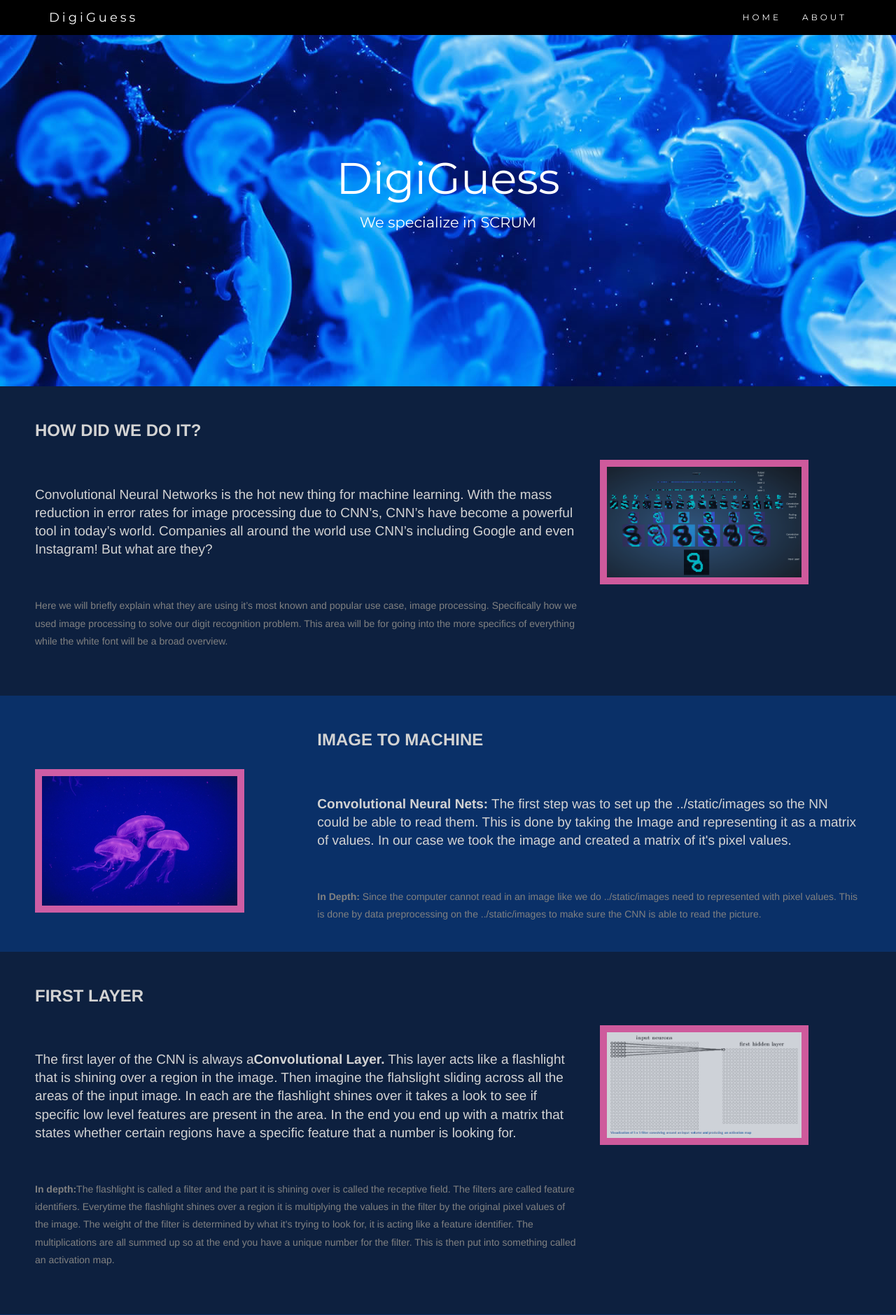
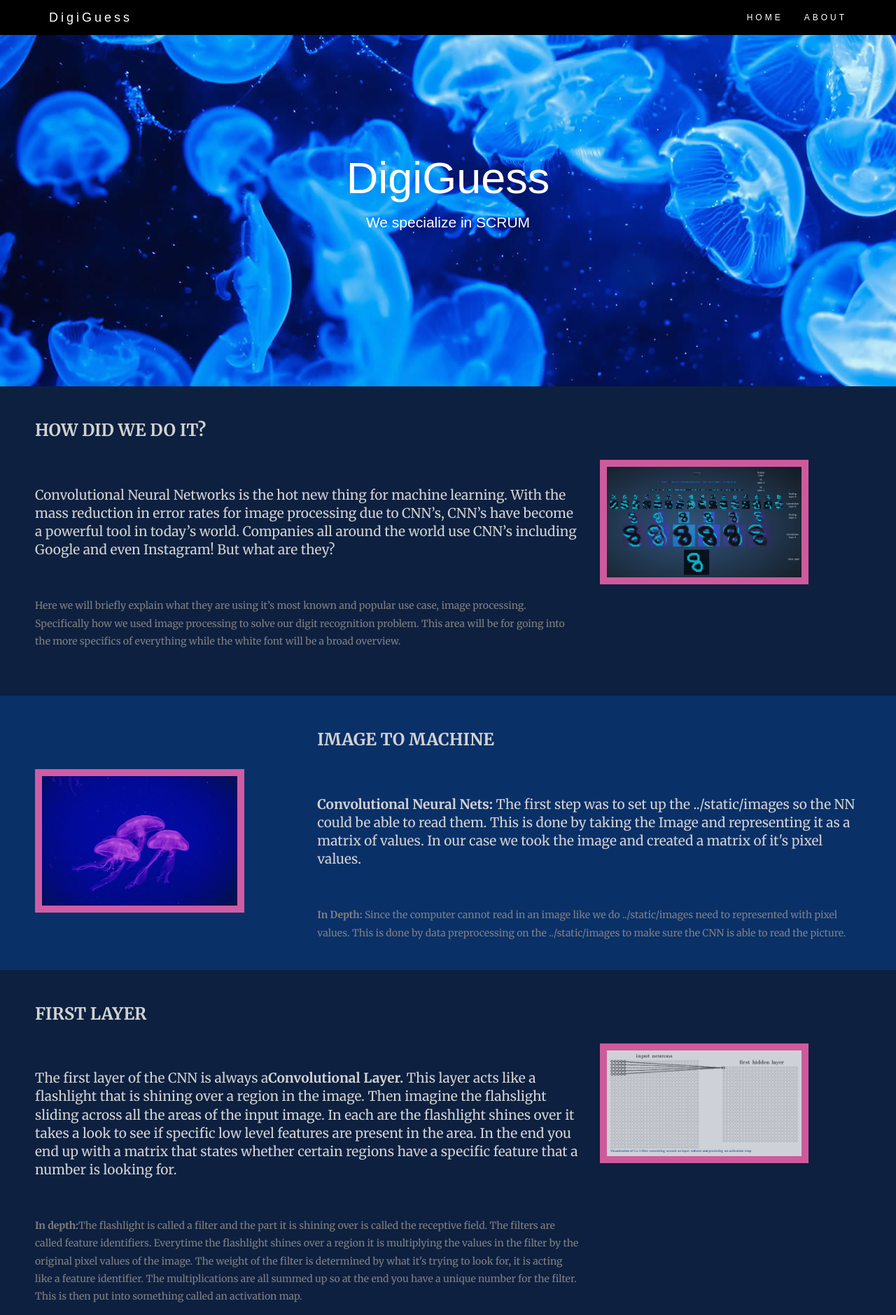
Before and after one commit to joasepul/digi_guess, a Python web app: template flask/templates/about.html in a window 1280 px wide. Shown: the top 1879 px of the page at 70% size. Run offline with Jinja, Linux system fonts and the light colour scheme; the template is opened without the code that fills it, so the values that code supplies are empty; some libraries are stand-ins or nearby versions.

Commit message:
Slightly better header found issue though

```diff
--- a/flask/templates/about.html
+++ b/flask/templates/about.html
@@ -4,9 +4,11 @@
   <title>Digi_Guess</title>
   <meta charset="utf-8">
   <meta name="viewport" content="width=device-width, initial-scale=1">
-  <link rel="stylesheet" href="https://maxcdn.bootstrapcdn.com/bootstrap/3.3.7/css/bootstrap.min.css">
-  <link href="https://fonts.googleapis.com/css?family=Montserrat" rel="stylesheet" type="text/css">
-  <link href="https://fonts.googleapis.com/css?family=Lato" rel="stylesheet" type="text/css">
+<link rel="stylesheet" href="https://maxcdn.bootstrapcdn.com/bootstrap/3.3.7/css/bootstrap.min.css">
+  <!-- Custom fonts for this template -->
+    <link href="../static/vendor/font-awesome/css/font-awesome.min.css" rel="stylesheet" type="text/css">
+    <link href='https://fonts.googleapis.com/css?family=Open+Sans:300italic,400italic,600italic,700italic,800italic,400,300,600,700,800' rel='stylesheet' type='text/css'>
+    <link href='https://fonts.googleapis.com/css?family=Merriweather:400,300,300italic,400italic,700,700italic,900,900italic' rel='stylesheet' type='text/css'>
   <script src="https://ajax.googleapis.com/ajax/libs/jquery/3.2.1/jquery.min.js"></script>
   <script src="https://maxcdn.bootstrapcdn.com/bootstrap/3.3.7/js/bootstrap.min.js"></script>
   <style>
@@ -135,6 +137,7 @@
       z-index: 9999;
       border: 0;
       font-size: 12px !important;
+      font-weight: 600
       line-height: 1.42857143 !important;
       letter-spacing: 4px;
       border-radius: 0;
@@ -204,7 +207,9 @@
   }
   </style>
 </head>
-<body id="myPage" data-spy="scroll" data-target=".navbar" data-offset="60">
+<body id="myPage">
+
+    <!-- data-spy="scroll" data-target=".navbar" data-offset="60"> -->
 
 <nav class="navbar navbar-default navbar-fixed-top">
   <div class="container">
--- a/flask/templates/index.html
+++ b/flask/templates/index.html
@@ -31,17 +31,17 @@
     <!-- Navigation -->
     <nav class="navbar navbar-expand-lg navbar-default fixed-top" id=".navbar">
       <div class="container">
-        <a class="navbar-brand js-scroll-trigger" href="#page-top">DigiGuess</a>
+        <a class="navbar-brand" href="#page-top">DigiGuess</a>
         <button class="navbar-toggler navbar-toggler-right" type="button" data-toggle="collapse" data-target="#navbarResponsive" aria-controls="navbarResponsive" aria-expanded="false" aria-label="Toggle navigation">
           <span class="navbar-toggler-icon"></span>
         </button>
         <div class="collapse navbar-collapse" id="navbarResponsive">
           <ul class="navbar-nav ml-auto">
             <li class="nav-item">
-              <a class="nav-link js-scroll-trigger" href="#home">HOME</a>
+              <a class="nav-link" href="#home">HOME</a>
             </li>
             <li class="nav-item">
-              <a class="nav-link js-scroll-trigger" href="about.html">ABOUT</a>
+              <a class="nav-link" href="about.html">ABOUT</a>
             </li>
           </ul>
         </div>
```
